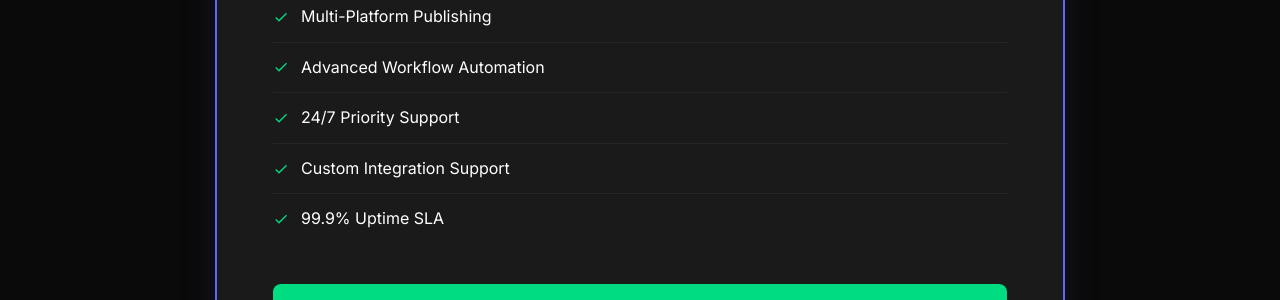
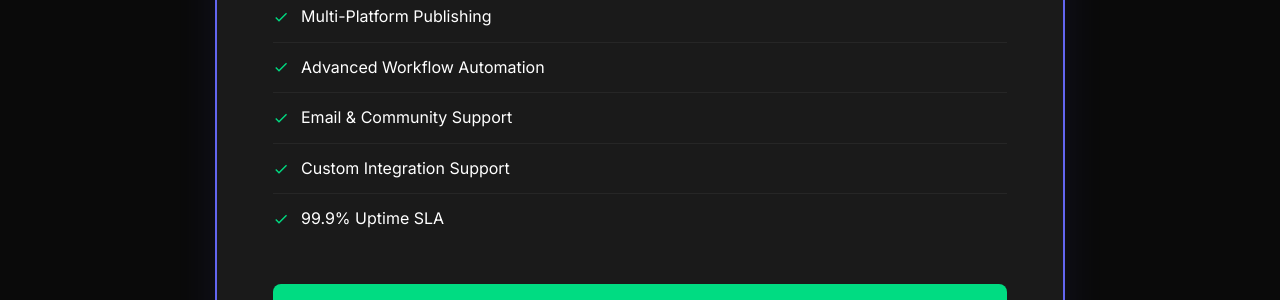
Before and after one commit to imleoo/aiwdc, a Jekyll site: the page built from index.html, in a window 1280 px wide and 900 px high, scrolled down 2162 px. Shown: the part 153-453 px from the top of the window. Built offline with Jekyll 4.4.1, drawn with Linux system fonts in a browser that asks for light colours; comment, search, counter and statistics services are not loaded; some of the changed text lies outside the part shown.

Commit message:
Update unrealistic 24/7 support claims to more accurate statements
- Changed '24/7 Technical Support' to 'Responsive Technical Support'
- Updated support channels to specify 'email and community channels'
- Modified community support to reflect Discord-based assistance
- Corrected article references to avoid 24/7 human support claims
- Maintained AI-related availability claims as appropriate
- Ensured all support statements are realistic and achievable

🤖 Generated with [Claude Code](https://claude.ai/code)

Co-Authored-By: Claude <noreply@anthropic.com>

```diff
--- a/index.html
+++ b/index.html
@@ -183,7 +183,7 @@ description: AiWDC is the open AI content pipeline that connects your data, tran
                             <svg width="16" height="16" viewBox="0 0 24 24" fill="currentColor">
                                 <path d="M9 16.17L4.83 12l-1.42 1.41L9 19 21 7l-1.41-1.41z"/>
                             </svg>
-                            24/7 Priority Support
+                            Email & Community Support
                         </li>
                         <li>
                             <svg width="16" height="16" viewBox="0 0 24 24" fill="currentColor">
@@ -279,7 +279,7 @@ description: AiWDC is the open AI content pipeline that connects your data, tran
                 <h3>Discord Community</h3>
                 <p>Join our active Discord server with 2,000+ members sharing tips, workflows, and getting real-time support</p>
                 <ul class="community-features">
-                    <li>24/7 community support</li>
+                    <li>Active community support via Discord</li>
                     <li>Workflow sharing & templates</li>
                     <li>Beta feature previews</li>
                     <li>Direct access to developers</li>
--- a/login.html
+++ b/login.html
@@ -97,8 +97,8 @@ description: Login to your AiWDC account to access your AI content automation da
                             <path d="M18 8h-1V6c0-2.76-2.24-5-5-5S7 3.24 7 6v2H6c-1.1 0-2 .9-2 2v10c0 1.1.9 2 2 2h12c1.1 0 2-.9 2-2V10c0-1.1-.9-2-2-2z"/>
                         </svg>
                         <div>
-                            <strong>24/7 Technical Support</strong>
-                            <span>Professional team ready to help you anytime</span>
+                            <strong>Responsive Technical Support</strong>
+                            <span>Professional team ready to help you via email and community channels</span>
                         </div>
                     </li>
                 </ul>
--- a/register.html
+++ b/register.html
@@ -161,8 +161,8 @@ description: Create your AiWDC account and experience AI-driven content automati
                             <path d="M18 8h-1V6c0-2.76-2.24-5-5-5S7 3.24 7 6v2H6c-1.1 0-2 .9-2 2v10c0 1.1.9 2 2 2h12c1.1 0 2-.9 2-2V10c0-1.1-.9-2-2-2z"/>
                         </svg>
                         <div>
-                            <strong>24/7 Technical Support</strong>
-                            <span>Professional team ready to help you anytime</span>
+                            <strong>Responsive Technical Support</strong>
+                            <span>Professional team ready to help you via email and community channels</span>
                         </div>
                     </li>
                 </ul>
```
Also changed, not shown: _articles/future-ai-content.md (+1 -1 lines), _articles/getting-started.md (+1 -1 lines).
